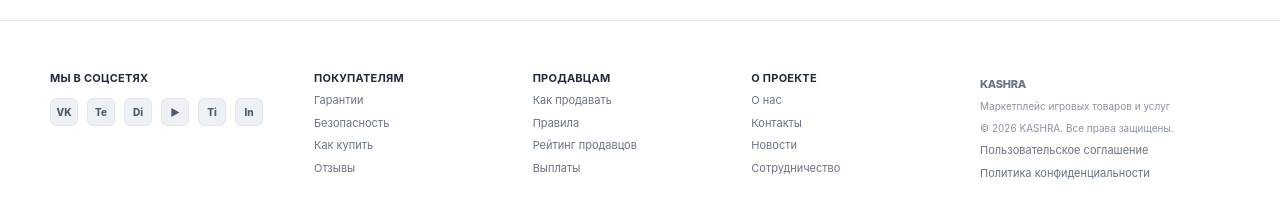
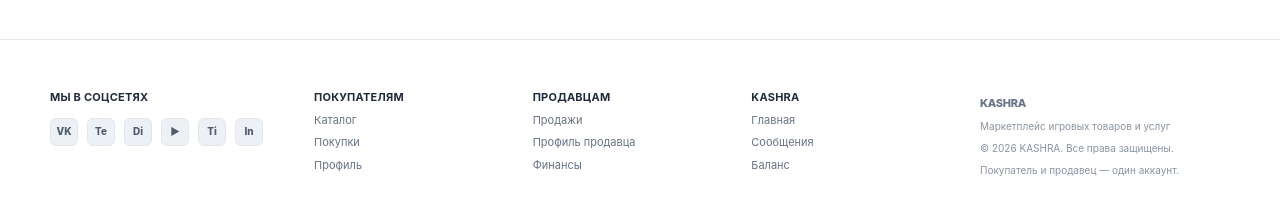
Before and after one commit to danylokadomtseveu-wq/kashra-marketplace, a Next.js app in the folder apps/web/: page /auth/login in a window 1280 px wide. Shown: the part 567-784 px from the top of the page. Built offline with nearby package versions, Linux system fonts and the light colour scheme; no server answers.

Commit message:
fix(web): keep footer navigation on verified marketplace routes only

```diff
--- a/apps/web/src/components/Footer.tsx
+++ b/apps/web/src/components/Footer.tsx
@@ -27,24 +27,21 @@ export function Footer() {
         <div className="footer-links">
           <div>
             <div className="footer-heading">Покупателям</div>
-            <Link href="/help">Гарантии</Link>
-            <Link href="/help">Безопасность</Link>
-            <Link href="/catalog">Как купить</Link>
-            <Link href="/reviews">Отзывы</Link>
+            <Link href="/catalog">Каталог</Link>
+            <Link href="/orders">Покупки</Link>
+            <Link href="/profile">Профиль</Link>
           </div>
           <div>
             <div className="footer-heading">Продавцам</div>
-            <Link href="/sell">Как продавать</Link>
-            <Link href="/help">Правила</Link>
-            <Link href="/profile">Рейтинг продавцов</Link>
-            <Link href="/balance">Выплаты</Link>
+            <Link href="/sell">Продажи</Link>
+            <Link href="/profile">Профиль продавца</Link>
+            <Link href="/balance">Финансы</Link>
           </div>
           <div>
-            <div className="footer-heading">О проекте</div>
-            <Link href="/about">О нас</Link>
-            <Link href="/contacts">Контакты</Link>
-            <Link href="/news">Новости</Link>
-            <Link href="/support">Сотрудничество</Link>
+            <div className="footer-heading">KASHRA</div>
+            <Link href="/">Главная</Link>
+            <Link href="/messages">Сообщения</Link>
+            <Link href="/balance">Баланс</Link>
           </div>
         </div>
 
@@ -52,8 +49,7 @@ export function Footer() {
           <Link href="/" className="footer-brand">KASHRA</Link>
           <p>Маркетплейс игровых товаров и услуг</p>
           <p>© 2026 KASHRA. Все права защищены.</p>
-          <Link href="/terms">Пользовательское соглашение</Link>
-          <Link href="/privacy">Политика конфиденциальности</Link>
+          <p>Покупатель и продавец — один аккаунт.</p>
         </div>
       </div>
     </footer>
```
